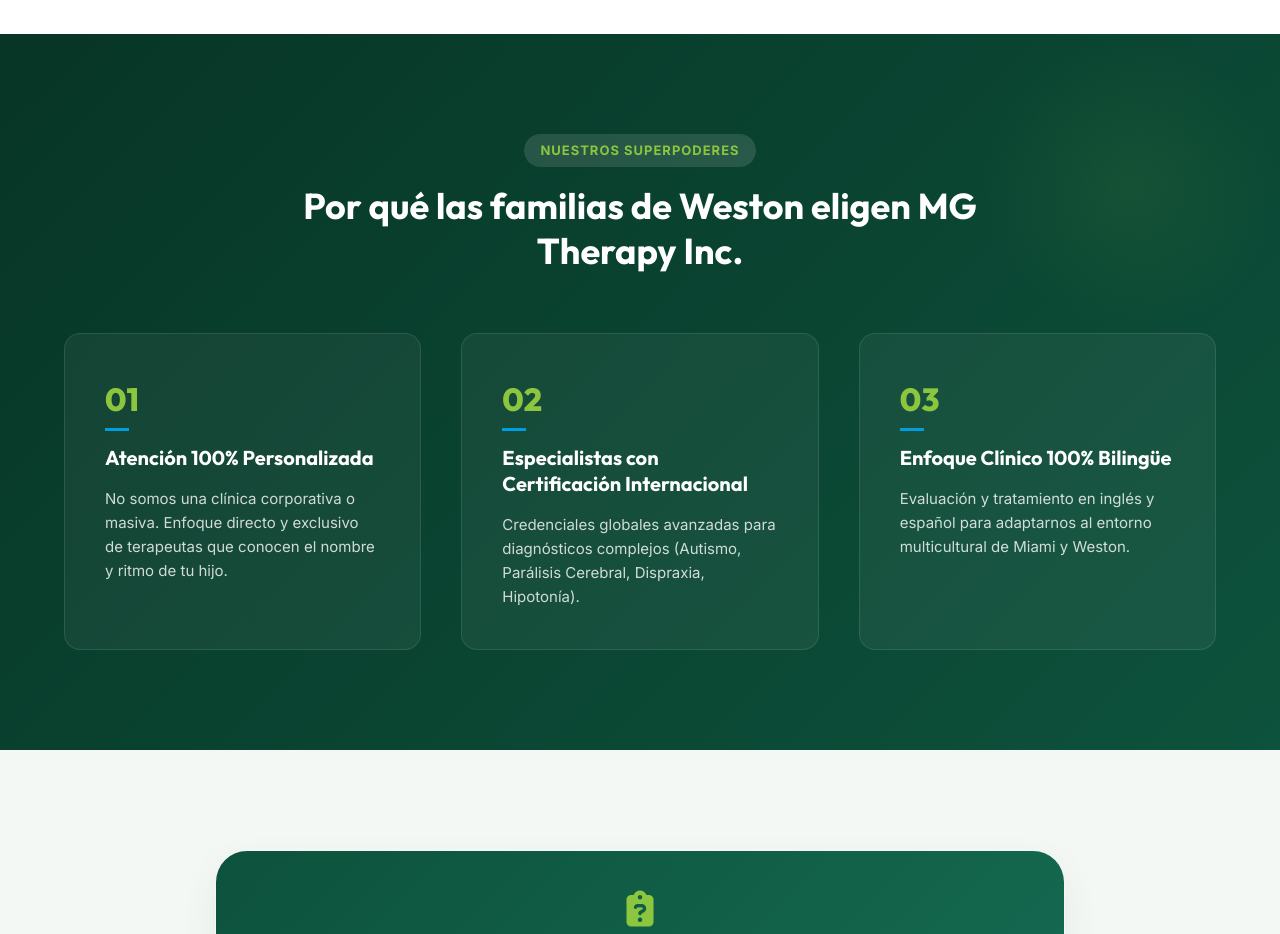
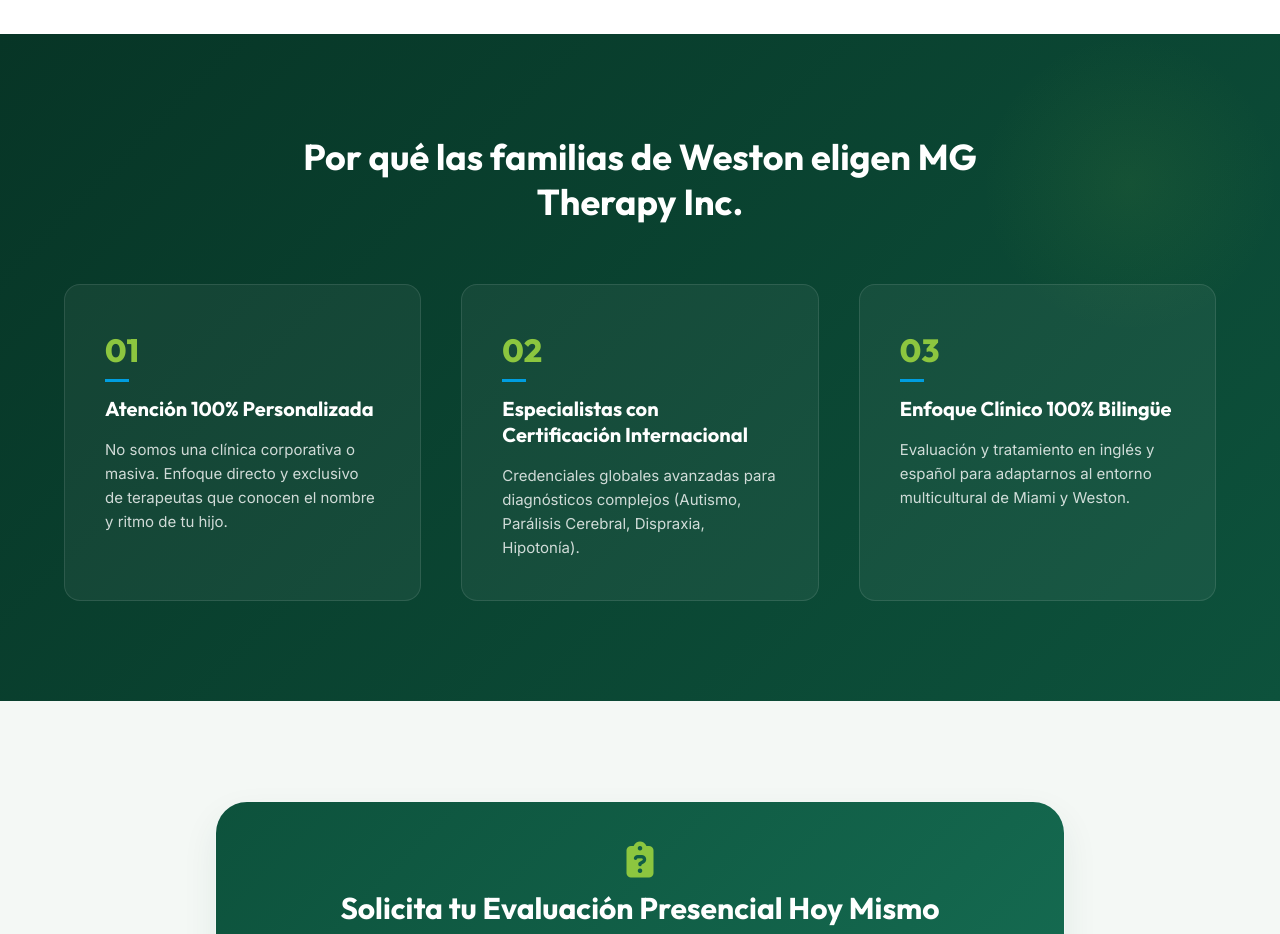
Before and after one commit to yelich/portfolio-remotos-vibe-coding, a plain HTML site: page index.html in a window 1280 px wide. Shown: the part 1680-2614 px from the top of the page. Drawn offline with Linux system fonts and the light colour scheme.

Commit message:
Update webhook URL, logo, hero title and remove Superpowers badge

```diff
--- a/index.html
+++ b/index.html
@@ -196,7 +196,6 @@
         <section class="value-section" id="value">
             <div class="container">
                 <div class="section-header white-text">
-                    <span class="section-tag green-tag" data-i18n="value_tag">Nuestros Superpoderes</span>
                     <h2 class="section-title" data-i18n="value_title">Por qué las familias de Weston eligen MG Therapy Inc.</h2>
                 </div>
 
--- a/index.js
+++ b/index.js
@@ -98,7 +98,7 @@ const translations = {
 
         // Hero Section
         hero_micro_badge: "<i class='fa-solid fa-star'></i> Pediatric Therapy Clinic in Weston, FL",
-        hero_title: "Your child's future starts with a clear diagnosis and personalized therapy.",
+        hero_title: "Bilingual Speech and Occupational Therapy Specialists in Weston, FL.",
         hero_subtitle: "Bilingual Speech and Occupational Therapy Specialists in Weston, FL. We help your child overcome communication, focus, and sensory development barriers with individualized clinical care.",
         hero_primary_cta: "Book In-Person Evaluation",
         hero_trust_text: "We accept Medicaid and private insurance.",
@@ -418,7 +418,7 @@ form.addEventListener("submit", (e) => {
         console.log("Submitting form data:", formData);
 
         // Send to GoHighLevel Webhook
-        fetch("https://services.leadconnectorhq.com/hooks/V3IEiIdO3F9qvsXbpNaP/webhook-trigger/ca28c236-1544-4d04-ab8f-7f8144089ac1", {
+        fetch("https://services.leadconnectorhq.com/hooks/V3IEiIdO3F9qvsXbpNaP/webhook-trigger/dd059645-9834-4e52-baab-d6b0dee8d763", {
             method: "POST",
             headers: {
                 "Content-Type": "application/json"
```
Also changed, not shown: assets/logo.png.
